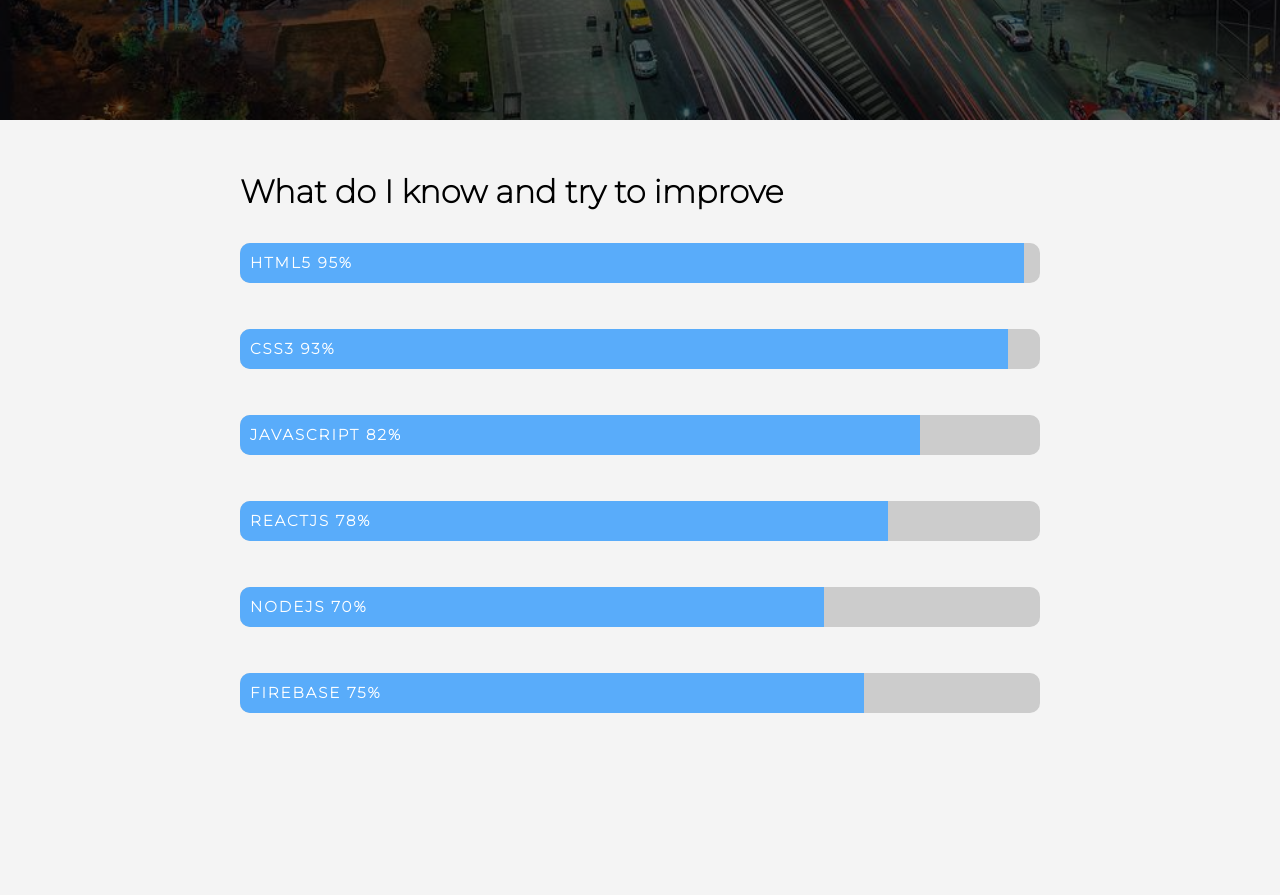
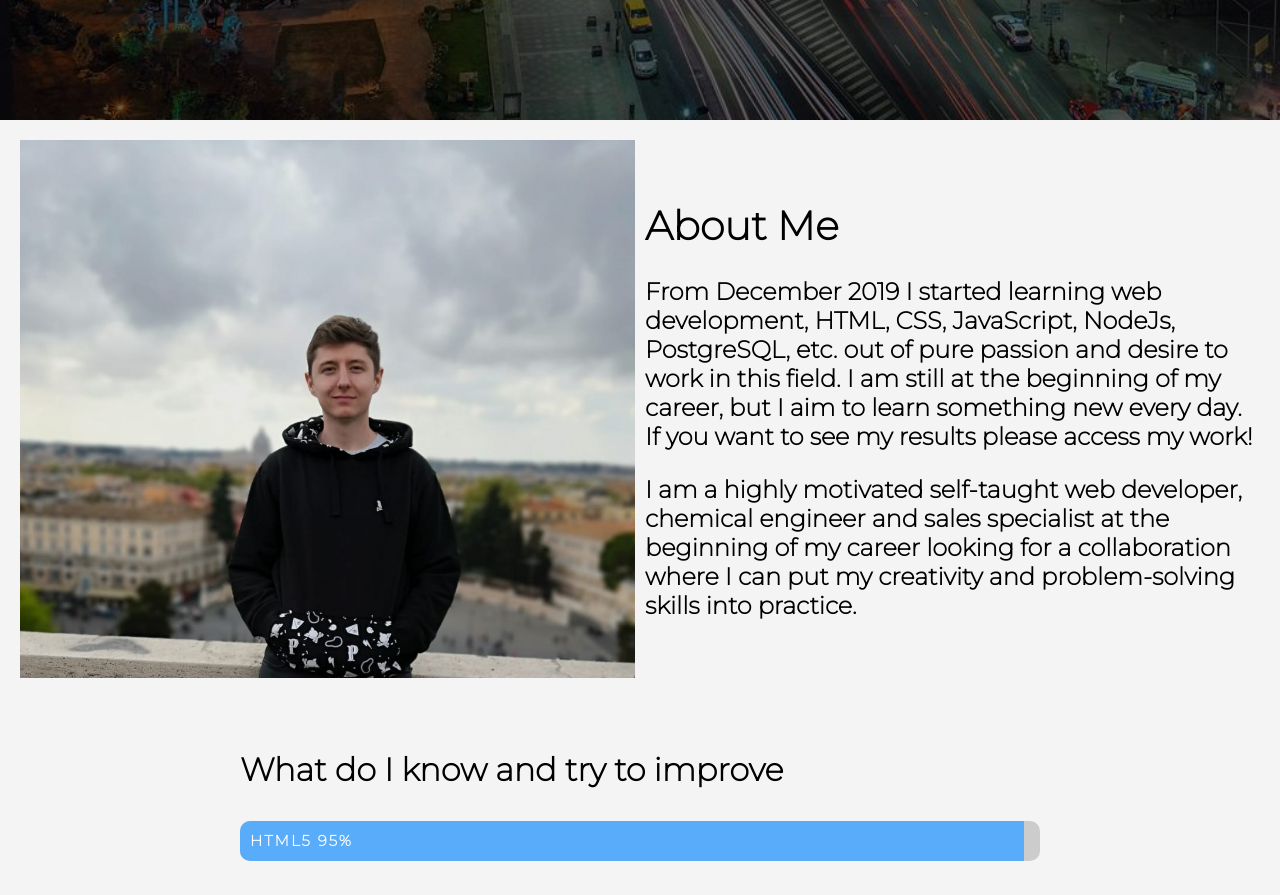
Before and after one commit to RaresSanduConstantin/portofoliu, a React (Create React App) app: page / in a window 1280 px wide. Shown: the part 680-1575 px from the top of the page. Before the commit the page ends 1459 px from the top, so only its background shows below. Built offline with nearby package versions, Linux system fonts and the light colour scheme.

Commit message:
description

```diff
--- a/src/App.js
+++ b/src/App.js
@@ -13,7 +13,7 @@
       <div>
         <Navbar />
         <Homepage />
-        {/* <Description /> */}
+        <Description />
         <Skills />
       </div>
     );
--- a/src/components/Description/Description.css
+++ b/src/components/Description/Description.css
@@ -0,0 +1,30 @@
+.description {
+  display: flex;
+
+  justify-content: space-between;
+  align-items: center;
+  padding: 20px 20px 20px 20px;
+}
+
+.imagine {
+  width: 100%;
+  display: flex;
+  justify-content: center;
+  margin-right: 10px;
+}
+
+img {
+  width: 100%;
+}
+
+.text {
+  width: 100%;
+}
+
+.text h1 {
+  font-size: 2.5em;
+}
+
+.text p {
+  font-size: 1.5em;
+}
--- a/src/components/Description/Description.js
+++ b/src/components/Description/Description.js
@@ -1,14 +1,31 @@
 import React, { Component } from "react";
+import "./Description.css";
+import ME from "../../assets/me3.jpeg";
 
 export class Description extends Component {
   render() {
     return (
-      <div>
-        <img
-          src="https://avatars3.githubusercontent.com/u/59281487?s=400&u=ed6e2f43fffde34964b8ae73a3fdaacd1d7516f7&v=4"
-          alt="Profil"
-        />
-        <p>asd</p>
+      <div className="description">
+        <div className="imagine">
+          <img src={ME} alt="Profil" />
+        </div>
+        <div className="text">
+          <h1>About Me</h1>
+          <p>
+            From December 2019 I started learning web development, HTML, CSS,
+            JavaScript, NodeJs, PostgreSQL, etc. out of pure passion and desire
+            to work in this field. I am still at the beginning of my career, but
+            I aim to learn something new every day. If you want to see my
+            results please access my work!
+          </p>
+
+          <p>
+            I am a highly motivated self-taught web developer, chemical engineer
+            and sales specialist at the beginning of my career looking for a
+            collaboration where I can put my creativity and problem-solving
+            skills into practice.
+          </p>
+        </div>
       </div>
     );
   }
```
Also changed, not shown: src/assets/me.jpeg (added), src/assets/me3.jpeg (added).
